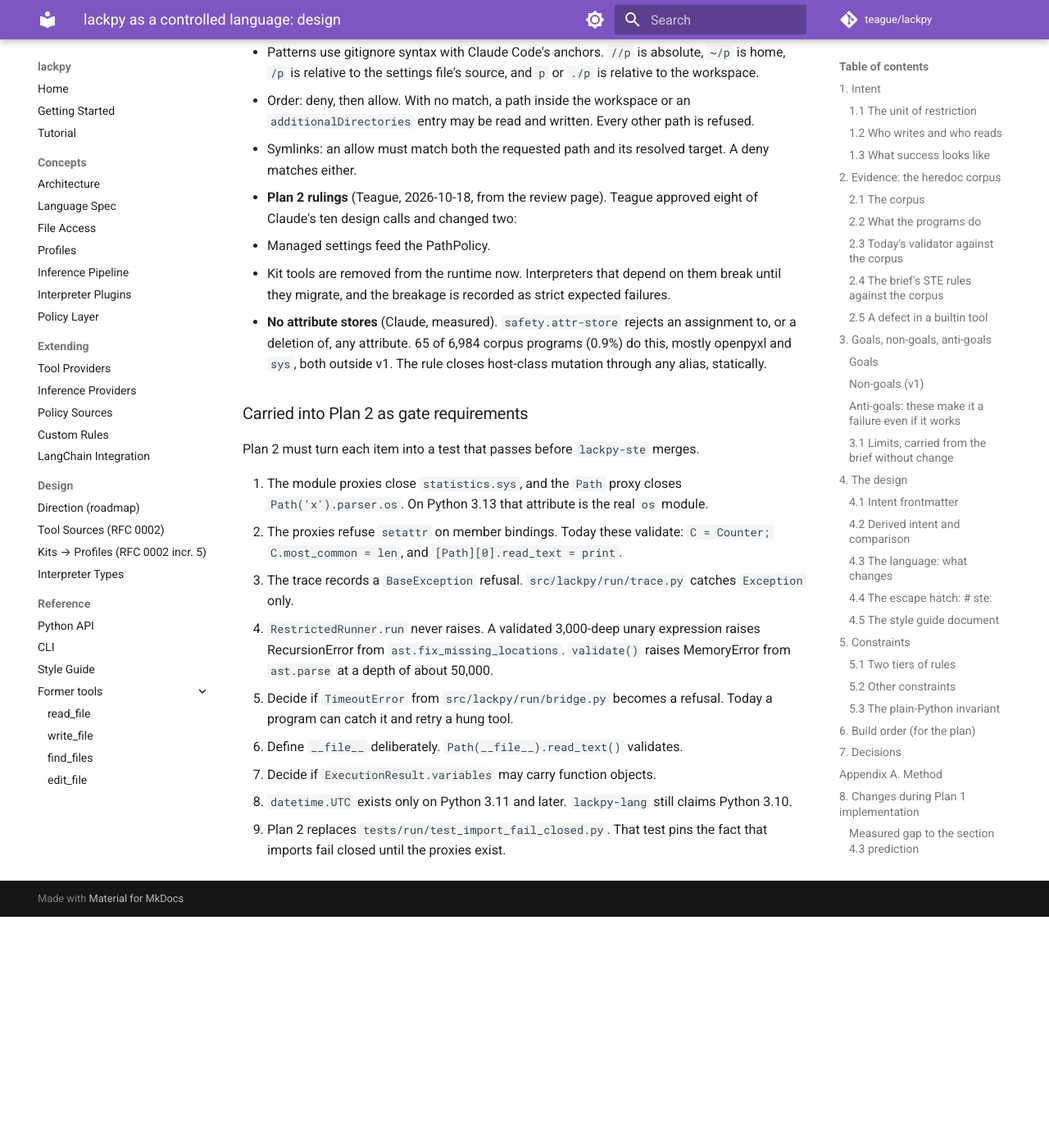
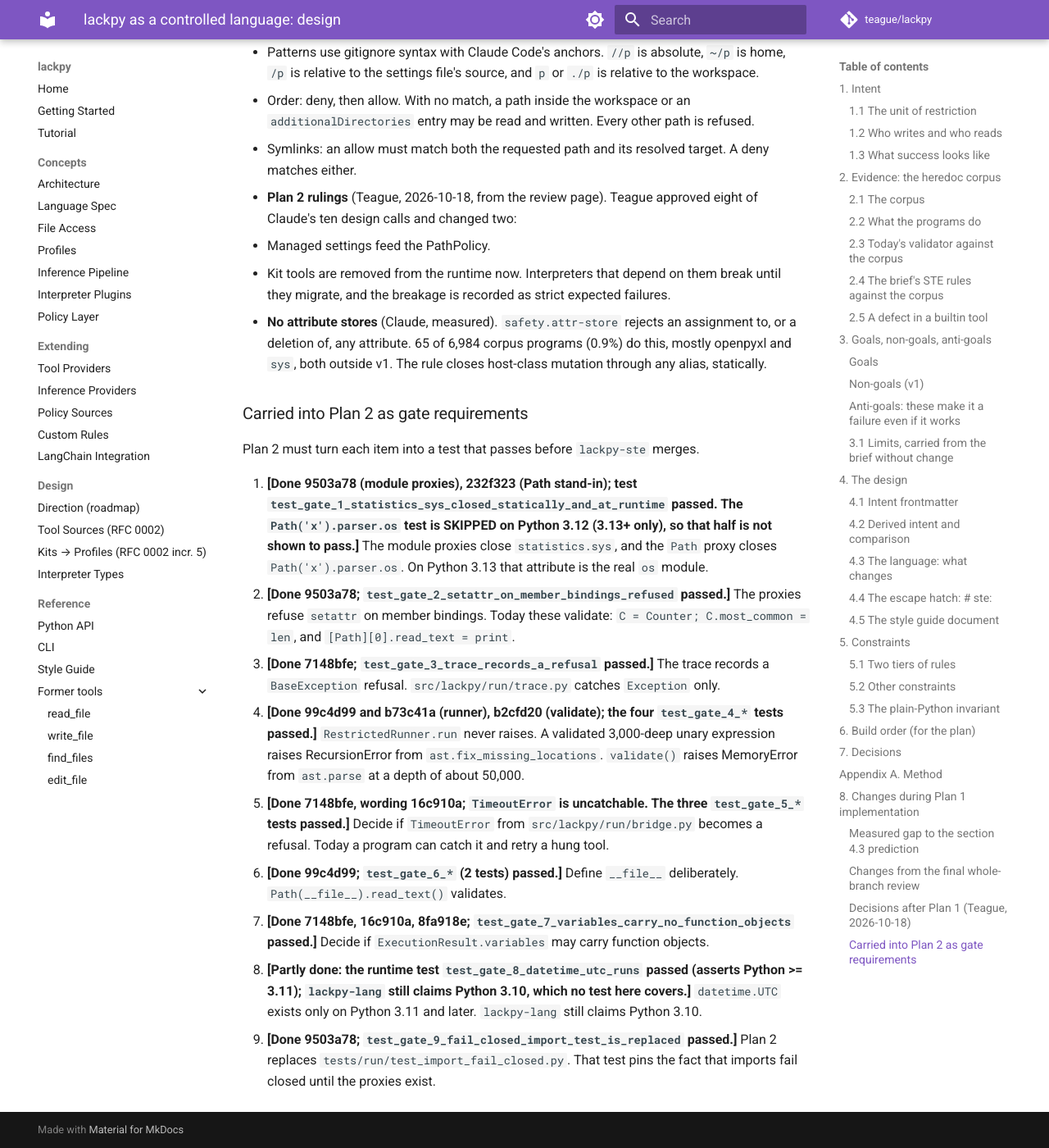
Before and after one commit to teaguesterling/lackpy, an MkDocs documentation site: the page built from docs/superpowers/specs/2026-10-18-lackpy-ste-design.md, in a window 1280 px wide and 1400 px high, scrolled down 27593 px. Shown: the whole window at 82% size. Built offline with MkDocs 1.6.1 and Material for MkDocs 9.7.7, drawn with Linux system fonts in a browser that asks for light colours; comment, search, counter and statistics services are not loaded; before the commit the page ends 28711 px from its top, so only the background shows below that.

Commit message:
docs: Plan 2 close-out figures and design section 8 gate items marked (stepy100 Plan 2, Task 10)
Co-Authored-By: Claude Sonnet 5.5 <noreply@anthropic.com>
Claude-Session: https://claude.ai/code/session_01SM9Rz4KCre34wobnTkmrfu

```diff
--- a/docs/superpowers/specs/2026-10-18-lackpy-ste-design.md
+++ b/docs/superpowers/specs/2026-10-18-lackpy-ste-design.md
@@ -1068,20 +1068,20 @@ main causes:
 
 Plan 2 must turn each item into a test that passes before `lackpy-ste` merges.
 
-1. The module proxies close `statistics.sys`, and the `Path` proxy closes
+1. **[Done 9503a78 (module proxies), 232f323 (Path stand-in); test `test_gate_1_statistics_sys_closed_statically_and_at_runtime` passed. The `Path('x').parser.os` test is SKIPPED on Python 3.12 (3.13+ only), so that half is not shown to pass.]** The module proxies close `statistics.sys`, and the `Path` proxy closes
    `Path('x').parser.os`. On Python 3.13 that attribute is the real `os` module.
-2. The proxies refuse `setattr` on member bindings. Today these validate:
+2. **[Done 9503a78; `test_gate_2_setattr_on_member_bindings_refused` passed.]** The proxies refuse `setattr` on member bindings. Today these validate:
    `C = Counter; C.most_common = len`, and `[Path][0].read_text = print`.
-3. The trace records a `BaseException` refusal. `src/lackpy/run/trace.py`
+3. **[Done 7148bfe; `test_gate_3_trace_records_a_refusal` passed.]** The trace records a `BaseException` refusal. `src/lackpy/run/trace.py`
    catches `Exception` only.
-4. `RestrictedRunner.run` never raises. A validated 3,000-deep unary expression
+4. **[Done 99c4d99 and b73c41a (runner), b2cfd20 (validate); the four `test_gate_4_*` tests passed.]** `RestrictedRunner.run` never raises. A validated 3,000-deep unary expression
    raises RecursionError from `ast.fix_missing_locations`. `validate()` raises
    MemoryError from `ast.parse` at a depth of about 50,000.
-5. Decide if `TimeoutError` from `src/lackpy/run/bridge.py` becomes a refusal.
+5. **[Done 7148bfe, wording 16c910a; `TimeoutError` is uncatchable. The three `test_gate_5_*` tests passed.]** Decide if `TimeoutError` from `src/lackpy/run/bridge.py` becomes a refusal.
    Today a program can catch it and retry a hung tool.
-6. Define `__file__` deliberately. `Path(__file__).read_text()` validates.
-7. Decide if `ExecutionResult.variables` may carry function objects.
-8. `datetime.UTC` exists only on Python 3.11 and later. `lackpy-lang` still
+6. **[Done 99c4d99; `test_gate_6_*` (2 tests) passed.]** Define `__file__` deliberately. `Path(__file__).read_text()` validates.
+7. **[Done 7148bfe, 16c910a, 8fa918e; `test_gate_7_variables_carry_no_function_objects` passed.]** Decide if `ExecutionResult.variables` may carry function objects.
+8. **[Partly done: the runtime test `test_gate_8_datetime_utc_runs` passed (asserts Python >= 3.11); `lackpy-lang` still claims Python 3.10, which no test here covers.]** `datetime.UTC` exists only on Python 3.11 and later. `lackpy-lang` still
    claims Python 3.10.
-9. Plan 2 replaces `tests/run/test_import_fail_closed.py`. That test pins the
+9. **[Done 9503a78; `test_gate_9_fail_closed_import_test_is_replaced` passed.]** Plan 2 replaces `tests/run/test_import_fail_closed.py`. That test pins the
    fact that imports fail closed until the proxies exist.
```
Also changed, not shown: scripts/corpus/README.md (+10 -0 lines).
